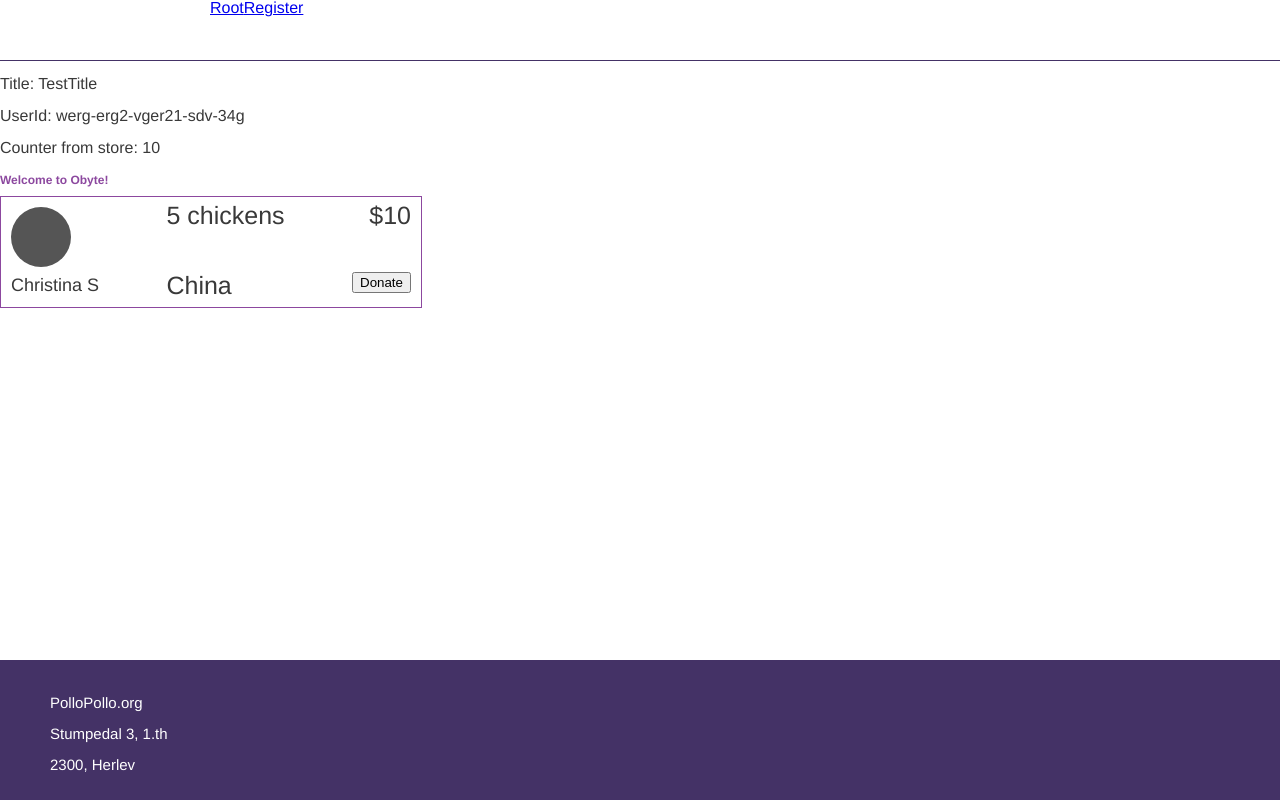
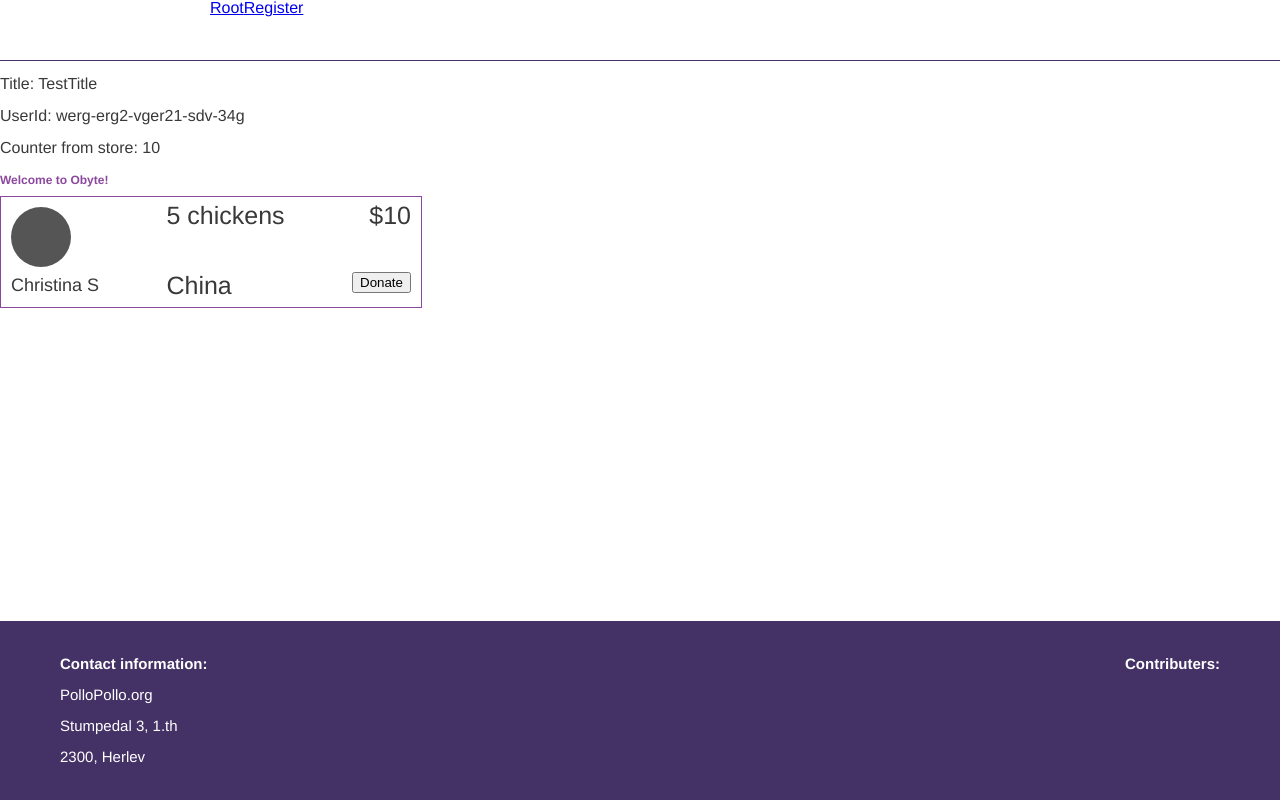
Before and after one commit to pollopollo-org/front-end, a React app: page / in a window 1280 px wide. Built offline with nearby package versions, Linux system fonts and the light colour scheme.

Commit message:
Css on footer

```diff
--- a/src/assets/data/footer.json
+++ b/src/assets/data/footer.json
@@ -1,4 +1,5 @@
 {
+    "title": "Contact information:",
     "url": "PolloPollo.org",
     "street": "Stumpedal 3, 1.th",
     "zipcode": "2300",
--- a/src/ts/components/layout/Footer/Footer.tsx
+++ b/src/ts/components/layout/Footer/Footer.tsx
@@ -1,7 +1,8 @@
 import React from "react";
+import { getSVG } from "src/assets/svg";
 import { colors } from "src/ts/config/colors";
 
-import footer from "../../../../assets/data/footer.json";
+import footer from "src/assets/data/footer.json";
 
 /**
  * Footer to be placed at the bottom of all pages
@@ -15,36 +16,87 @@ export class Footer extends React.PureComponent {
 		return (
 			<div>
 				<div className="phantom-footer"></div>
-				<footer className="footer">
-					<div className="footerInfo">
-						<p>{footer.url}</p>
-						<p>{footer.street}</p>
-						<p>{footer.zipcode}, {footer.city}</p>
+				<footer>
+					<div className="grid">
+						<div className="col">
+							<div className="contactInfo">
+								<p className="title">{footer.title}</p>
+								<p>{footer.url}</p>
+								<p>{footer.street}</p>
+								<p>{footer.zipcode}, {footer.city}</p>
+							</div>
+						</div>
+						<div className="col">
+							<div className="logo"><i>
+								{ getSVG("logo", {fillColor: "white"}) }
+							</i></div>
+						</div>
+						<div className="col">
+							<div className="contributorsInfo">
+								<p className="title">Contributers:</p>
+								{/* <i>
+									{ getSVG("obyte") }
+								</i>
+								<i>
+									{ getSVG("scrumwise") }
+								</i> */}
+							</div>
+						</div>
 					</div>
-
 				</footer>
 
 				<style jsx>{`
 
-					.phantom-footer {
-						height: 100px;
+					footer {
+						background-color: ${ colors.primaryColor };
+						box-sizing: border-box;
+						padding: 20px 60px;
+						position: fixed;
+						left: 0;
+						bottom: 0;
+						height: 179px;
 						width: 100%;
 					}
 
-					.footer {
-						background-color: ${ colors.primaryColor };
-						padding: 20px;
-						position: fixed;
-						left: 0;
-						bottom: 0;
-						height: 100px;
-						width: 100%;
+					.grid {
+						display: flex;
+						margin: 0 auto;
 					}
 
-					.footerInfo {
-						margin-left: 30px;
+					.grid .col {
+						flex: 1;
+					}
+
+					.contactInfo {
 						font-size: 15px;
-						color: white;
+						color: ${colors.white};
+					}
+
+					.contributorsInfo {
+						font-size: 15px;
+						color: ${colors.white};
+						text-align: right;
+					}
+
+					.contributorsInfo i {
+						display: block;
+						height: 30px;
+						margin: 0;
+					}
+
+					.logo {
+						display: flex;
+    					align-items: center;
+						height: 100%;
+					}
+
+					.logo i {
+						margin: 0 auto;
+						height: 100px;
+					}
+
+					.title {
+						font-weight: 700;
 					}
 				`}</style>
 			</div>
```
